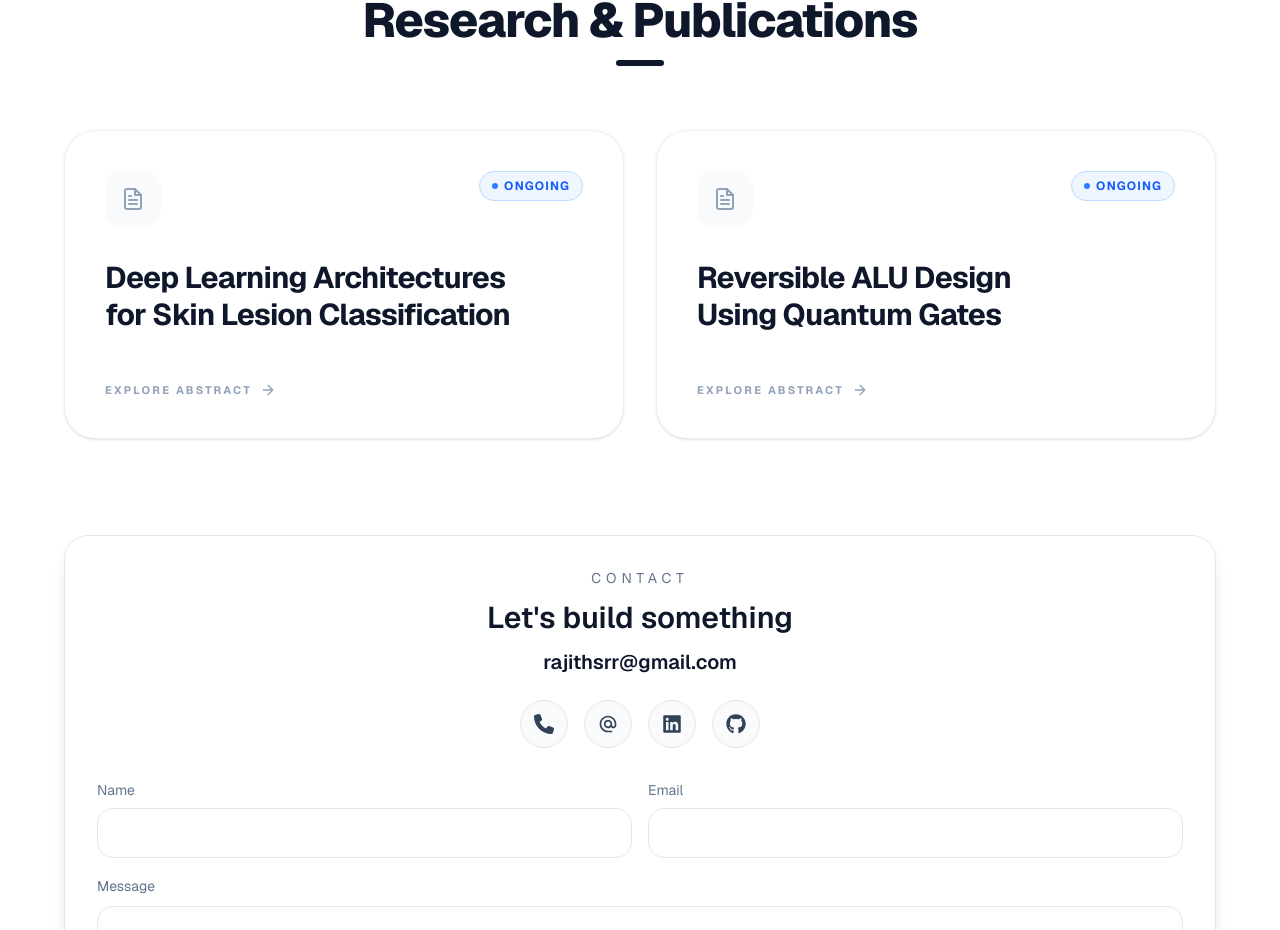
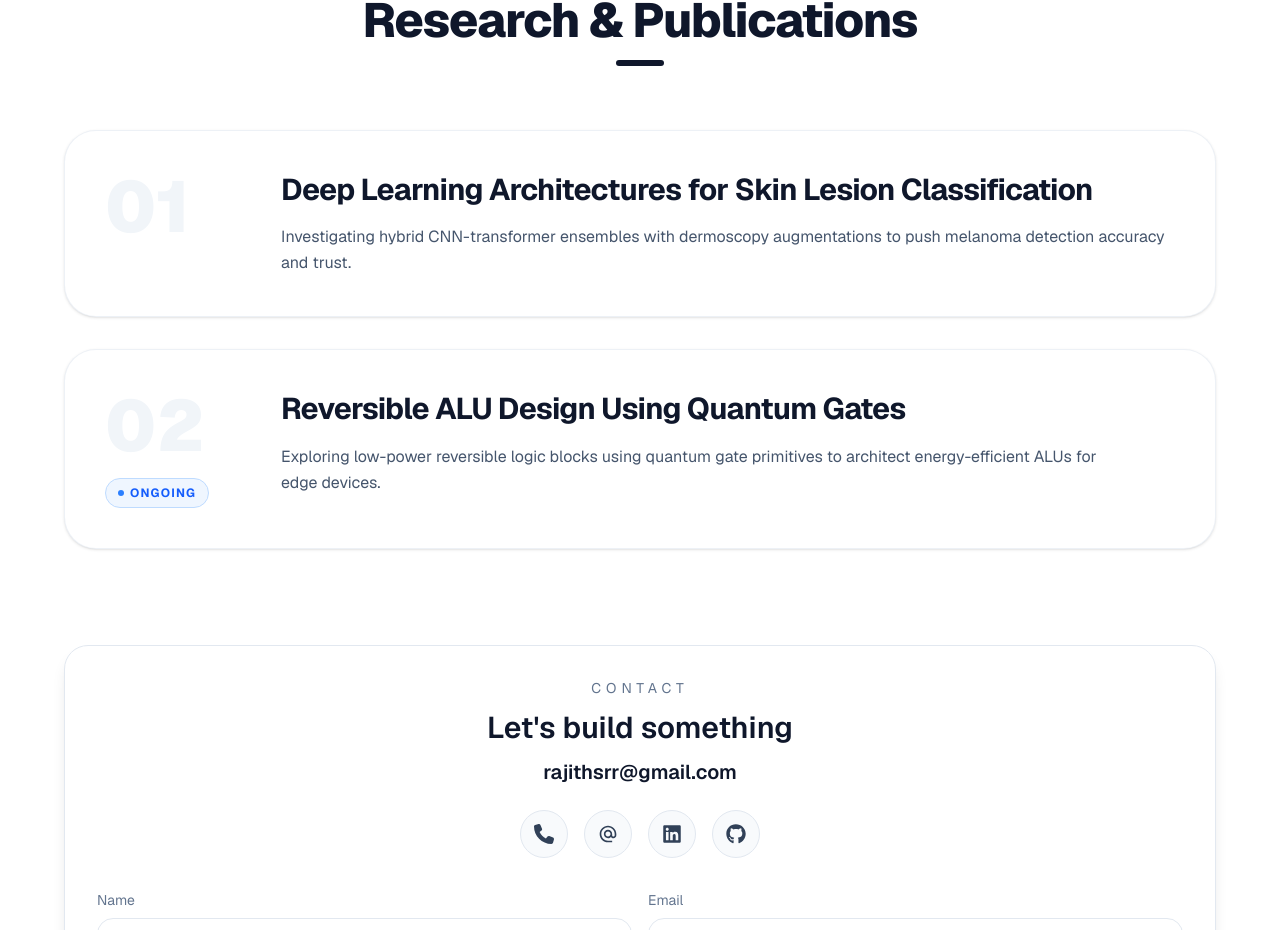
Before and after one commit to Rajith-07/Rajith-07.github.io, a Next.js app: page / in a window 1280 px wide. Shown: the part 6232-7162 px from the top of the page. Built offline with nearby package versions, Linux system fonts and the light colour scheme.

Commit message:
(chore): updated research section

```diff
--- a/src/app/page.tsx
+++ b/src/app/page.tsx
@@ -165,15 +165,16 @@ const experiences: ExperienceItem[] = [
 const research: ResearchItem[] = [
   {
     title: "Deep Learning Architectures for Skin Lesion Classification",
-    status: "Ongoing",
     summary:
       "Investigating hybrid CNN-transformer ensembles with dermoscopy augmentations to push melanoma detection accuracy and trust.",
+    link: "https://doi.org/10.1109/ICISCoIS62701.2026.11447666"
   },
   {
     title: "Reversible ALU Design Using Quantum Gates",
     status: "Ongoing",
     summary:
       "Exploring low-power reversible logic blocks using quantum gate primitives to architect energy-efficient ALUs for edge devices.",
+    link: ""
   },
 ];
 
--- a/src/components/sections/Research.tsx
+++ b/src/components/sections/Research.tsx
@@ -1,32 +1,17 @@
 "use client";
 
-import { motion, AnimatePresence } from "framer-motion";
-import { useState, useEffect } from "react";
-import { FiFileText, FiX, FiArrowRight } from "react-icons/fi";
+import { motion } from "framer-motion";
+import { FiArrowRight } from "react-icons/fi";
 
 export type ResearchItem = {
   title: string;
-  status: string;
+  status?: string;
   summary: string;
+  link?: string;
 };
 
 export function Research({ studies }: { studies: ResearchItem[] }) {
-  const [selectedStudy, setSelectedStudy] = useState<ResearchItem | null>(null);
-
-  // Prevent background scrolling when the modal is active
-  useEffect(() => {
-    if (selectedStudy) {
-      document.body.style.overflow = "hidden";
-    } else {
-      document.body.style.overflow = "auto";
-    }
-    return () => {
-      document.body.style.overflow = "auto";
-    };
-  }, [selectedStudy]);
-
   return (
-    <>
     <section id="research" className="relative mt-32 space-y-16 scroll-mt-24">
       <div className="space-y-4 text-center">
         <h2 className="text-4xl font-extrabold tracking-tight text-slate-900 sm:text-5xl">
@@ -35,7 +20,7 @@ export function Research({ studies }: { studies: ResearchItem[] }) {
         <div className="mx-auto h-1.5 w-12 rounded-full bg-slate-900" />
       </div>
 
-        <div className="grid gap-6 md:grid-cols-2 lg:gap-8">
+      <div className="flex flex-col space-y-8">
         {studies.map((study, index) => (
           <motion.div
             key={study.title}
@@ -43,14 +28,15 @@ export function Research({ studies }: { studies: ResearchItem[] }) {
             whileInView={{ opacity: 1, scale: 1, y: 0 }}
             viewport={{ once: true, amount: 0.2 }}
             transition={{ delay: index * 0.1, duration: 0.7, ease: [0.16, 1, 0.3, 1] }}
-              onClick={() => setSelectedStudy(study)}
-              className="group relative flex cursor-pointer flex-col justify-between overflow-hidden rounded-[2rem] border border-slate-200/60 bg-white p-8 shadow-sm transition-all duration-300 hover:-translate-y-1 hover:border-slate-300 hover:shadow-xl sm:p-10"
+            className="group relative flex flex-col items-start gap-8 overflow-hidden rounded-[2rem] border border-slate-200/60 bg-white p-8 shadow-sm transition-all duration-300 hover:-translate-y-1 hover:border-slate-300 hover:shadow-xl sm:p-10 md:flex-row md:gap-12"
           >
-              <div className="flex flex-col space-y-8">
-                <div className="flex items-start justify-between">
-                  <div className="flex h-14 w-14 items-center justify-center rounded-2xl bg-slate-50 text-slate-400 transition-colors group-hover:bg-blue-50 group-hover:text-blue-600">
-                    <FiFileText className="h-6 w-6" />
-                  </div>
+            {/* Left side: Numbering and Status */}
+            <div className="flex w-full shrink-0 items-center justify-between md:w-32 md:flex-col md:items-start md:gap-4 md:justify-start">
+              <span className="text-6xl font-black leading-none text-slate-100 transition-colors duration-300 group-hover:text-blue-100 md:text-7xl">
+                {(index + 1).toString().padStart(2, "0")}
+              </span>
+
+              {study.status && (
                 <span className="inline-flex items-center gap-1.5 rounded-full border border-blue-200 bg-blue-50 px-3 py-1.5 text-[10px] font-bold uppercase tracking-widest text-blue-600 sm:text-xs">
                   <span className="relative flex h-1.5 w-1.5">
                     <span className="absolute inline-flex h-full w-full animate-ping rounded-full bg-blue-400 opacity-75"></span>
@@ -58,88 +44,30 @@ export function Research({ studies }: { studies: ResearchItem[] }) {
                   </span>
                   {study.status}
                 </span>
+              )}
             </div>
-                <h3 className="line-clamp-3 text-2xl font-bold leading-tight tracking-tight text-slate-900 transition-colors group-hover:text-blue-950 sm:text-3xl text-balance">
+
+            {/* Right side: Content */}
+            <div className="flex-1 space-y-4">
+              {study.link ? (
+                <a href={study.link} target="_blank" rel="noopener noreferrer" className="block w-fit">
+                  <h3 className="text-2xl font-bold leading-tight tracking-tight text-slate-900 transition-colors hover:text-blue-600 group-hover:text-blue-950 sm:text-3xl text-balance">
                     {study.title}
                   </h3>
-              </div>
+                </a>
+              ) : (
+                <h3 className="text-2xl font-bold leading-tight tracking-tight text-slate-900 transition-colors group-hover:text-blue-950 sm:text-3xl text-balance">
+                  {study.title}
+                </h3>
+              )}
 
-              <div className="mt-12 flex items-center gap-2 text-[11px] font-bold uppercase tracking-[0.2em] text-slate-400 transition-colors group-hover:text-slate-900">
-                Explore Abstract
-                <FiArrowRight className="h-4 w-4 transition-transform duration-300 group-hover:translate-x-1" />
+              <p className="text-base leading-relaxed text-slate-600 text-pretty">
+                {study.summary}
+              </p>
             </div>
           </motion.div>
         ))}
       </div>
     </section>
-
-      {/* Glassmorphism Deep-Dive Modal */}
-      <AnimatePresence>
-        {selectedStudy && (
-          <motion.div
-            initial={{ opacity: 0 }}
-            animate={{ opacity: 1 }}
-            exit={{ opacity: 0 }}
-            className="fixed inset-0 z-[100] flex items-center justify-center bg-slate-900/40 p-4 backdrop-blur-md sm:p-6"
-            onClick={() => setSelectedStudy(null)}
-          >
-            <motion.div
-              initial={{ scale: 0.95, opacity: 0, y: 20 }}
-              animate={{ scale: 1, opacity: 1, y: 0 }}
-              exit={{ scale: 0.95, opacity: 0, y: 20 }}
-              transition={{ type: "spring", damping: 30, stiffness: 350 }}
-              onClick={(e) => e.stopPropagation()}
-              className="relative flex w-full max-w-3xl flex-col overflow-hidden rounded-[2rem] border border-white/20 bg-white/95 shadow-2xl backdrop-blur-xl"
-            >
-              {/* Modal Header */}
-              <div className="flex items-start justify-between border-b border-slate-200/50 bg-slate-50/50 p-6 sm:p-10">
-                <div className="space-y-4 pr-8">
-                  <span className="inline-flex items-center gap-1.5 rounded-full border border-blue-200 bg-blue-50 px-3 py-1.5 text-[10px] font-bold uppercase tracking-widest text-blue-600 sm:text-xs">
-                    <span className="relative flex h-1.5 w-1.5">
-                      <span className="absolute inline-flex h-full w-full animate-ping rounded-full bg-blue-400 opacity-75"></span>
-                      <span className="relative inline-flex h-1.5 w-1.5 rounded-full bg-blue-500"></span>
-                    </span>
-                    {selectedStudy.status}
-                  </span>
-                  <h3 className="text-2xl font-bold leading-tight tracking-tight text-slate-900 sm:text-3xl lg:text-4xl text-balance">
-                    {selectedStudy.title}
-                  </h3>
-                </div>
-                <button
-                  onClick={() => setSelectedStudy(null)}
-                  className="flex h-10 w-10 shrink-0 items-center justify-center rounded-full bg-slate-200/60 text-slate-500 transition-colors hover:bg-slate-300 hover:text-slate-900"
-                  aria-label="Close modal"
-                >
-                  <FiX className="h-5 w-5" />
-                </button>
-              </div>
-
-              {/* Modal Body */}
-              <div className="bg-white p-6 sm:p-10">
-                <div className="space-y-4">
-                  <h4 className="text-xs font-bold uppercase tracking-[0.25em] text-slate-400">
-                    Research Abstract
-                  </h4>
-                  <p className="text-base leading-relaxed text-slate-700 sm:text-lg sm:leading-loose text-pretty">
-                    {selectedStudy.summary}
-                  </p>
-                </div>
-
-                {/* PDF/Data Placeholder for Future Setup */}
-                <div className="mt-12 flex flex-col items-center gap-4 rounded-2xl border border-dashed border-slate-300 bg-slate-50/50 p-8 text-center sm:flex-row sm:justify-start sm:gap-6 sm:p-8 sm:text-left transition-colors hover:bg-slate-50 cursor-not-allowed">
-                  <div className="flex h-12 w-12 shrink-0 items-center justify-center rounded-full bg-slate-200/50 text-slate-400">
-                    <FiFileText className="h-5 w-5" />
-                  </div>
-                  <div>
-                    <p className="font-semibold text-slate-900">Technical Paper / PDF</p>
-                    <p className="mt-1 text-sm text-slate-500 text-pretty">Pending publication or available upon private request. Check back later.</p>
-                  </div>
-                </div>
-              </div>
-            </motion.div>
-          </motion.div>
-        )}
-      </AnimatePresence>
-    </>
   );
 }
```
Also changed, not shown: 1 other file (tests, documents, lock files or other folders). Lines whose indentation alone changed are shown as unchanged.
